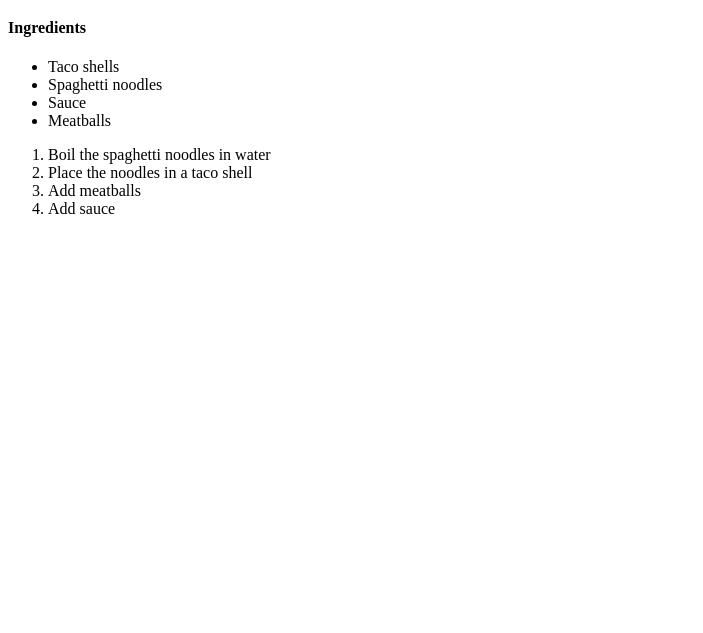
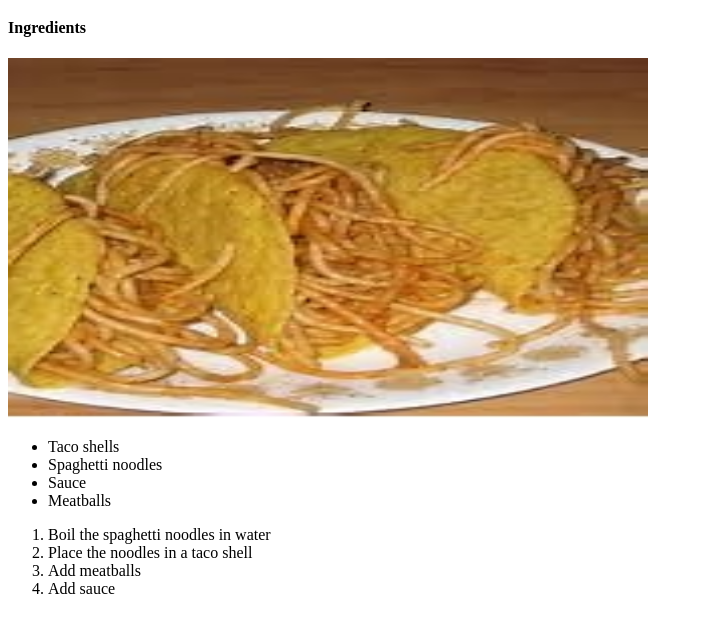
Before and after one commit to michaelchan132/odin-recipes, a plain HTML site: page recipes/spaghetti-tacos.html in a window 1280 px wide. Shown: the part 61-694 px from the top of the page, without its empty margins (0-703 px from the left). Drawn offline with Linux system fonts and the light colour scheme.

Commit message:
Add spaghetti taco images

```diff
--- a/recipes/spaghetti-tacos.html
+++ b/recipes/spaghetti-tacos.html
@@ -8,6 +8,7 @@
 <body>
     <h1>Spencer's Spaghetti Tacos</h1>
     <h4>Ingredients</h4>
+    <img src="../images/spaghetti-tacos.jpeg" alt="tacos with spaghetti" height="360" width="640">
     <ul>
         <li>Taco shells</li>
         <li>Spaghetti noodles</li>
```
Also changed, not shown: index.html (+1 -0 lines).
